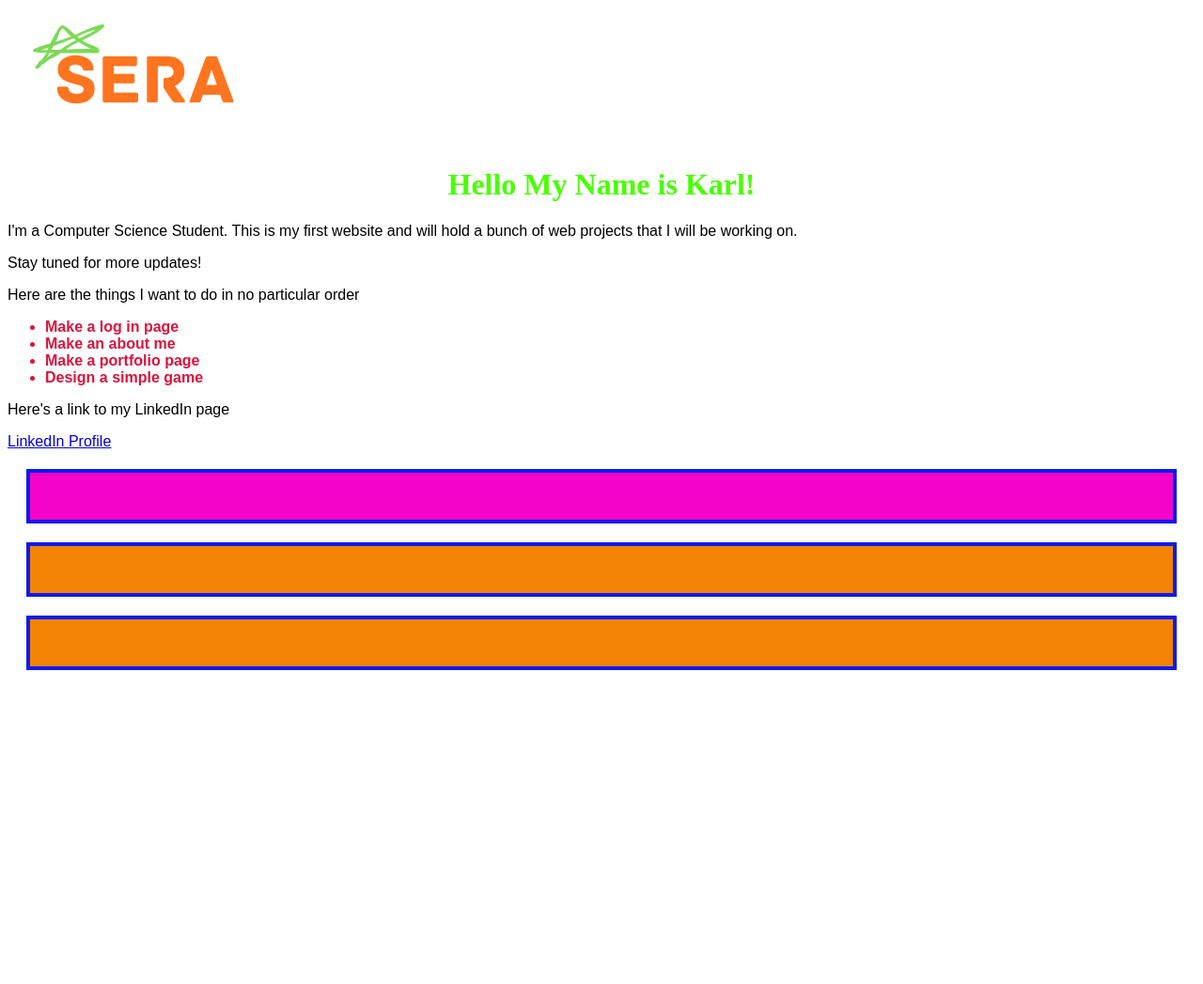
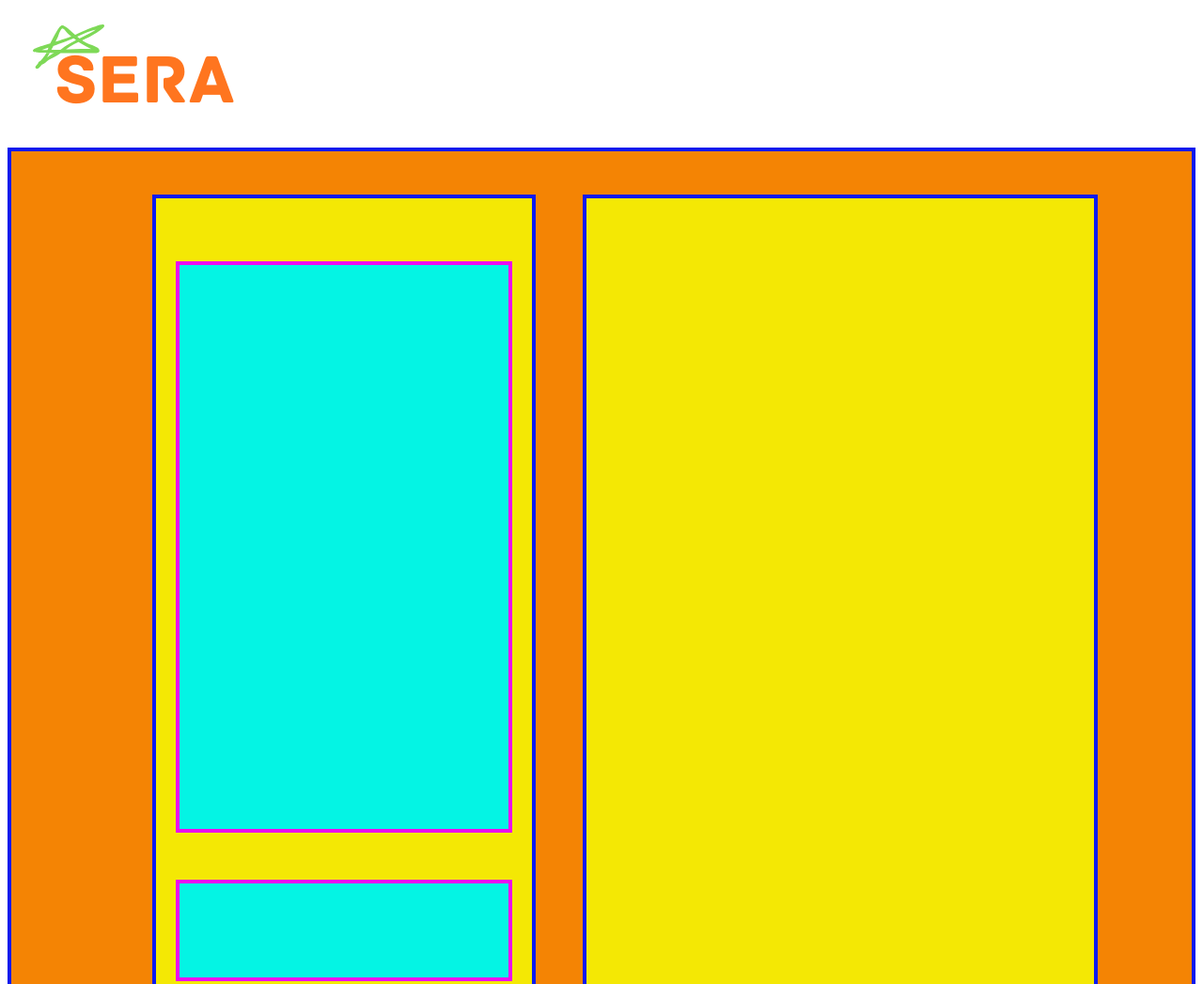
Before and after one commit to TheGoonch/FirstWebsite, a plain HTML site: page docs/index.html in a window 1280 px wide. Shown: the top 1047 px of the page at 94% size. Before the commit the page ends 800 px from the top, so only its background shows below. Drawn offline with Linux system fonts and the light colour scheme.

Commit message:
Planning layout of About me

```diff
--- a/docs/index.html
+++ b/docs/index.html
@@ -7,6 +7,25 @@
   </head>
 
   <img class= "logo" src =./Art/SeraLogo.png alt="Logo" width="283" height="145">
+
+  <div class = "main">
+    <div class = "photoSection">
+
+      <div class = "photo">
+
+      </div>
+
+      <div class = "photoInfo">
+
+      </div>
+
+    </div>
+
+    <div class = "aboutSection">
+
+    </div>
+
+  </div>
 
   <h1 class = "site-Header">Hello My Name is Karl!</h1>
 
@@ -32,9 +51,4 @@
 
   </body>
 
-  <div class="flex-container">
-    <div class="one"></div>
-    <div class="two"></div>
-    <div class="three"></div>
-  </div>
 </html>
--- a/docs/styleSheet.css
+++ b/docs/styleSheet.css
@@ -14,17 +14,49 @@
     font-weight: bolder;
 }
 
-/*.flex-container {
-  /*display: flex; does things in a row*/
-/*} */
-
-.flex-container div {
+.main {
+  display: flex;
   background: rgb(244, 132, 4);
   border: 4px solid rgb(11, 26, 239);
-  height: 50px;
-  margin: 20px;
+  height: 800px;
+  padding: 100px;
+  align-items: center;
+
 }
 
-.flex-container .one {
-    background: rgb(244, 4, 200);
+.main div {
+  background: rgb(244, 232, 4);
+  border: 4px solid rgb(11, 26, 239);
+  height: 900px;
+  flex: 1;
 }
+
+.main .photoSection{
+  display: flex;
+  flex: none;
+  flex-direction: column;
+  width: 400px;
+  margin: 50px;
+
+  align-items: center;
+  justify-content: center;
+}
+
+.photoSection div{
+  display: block;
+  background: rgb(4, 244, 228);
+  border: 4px solid rgb(235, 11, 239);
+  width: 350px;
+  margin: 25px;
+
+}
+
+.photoSection .photo{
+  flex: none;
+  height: 600px;
+}
+
+.photoSection .photoInfo{
+  flex: none;
+  height: 100px;
+}
```
Also changed, not shown: AboutMeLayout.png (added), Notes/BasicsFlexBox.txt (added), 1 other file.
